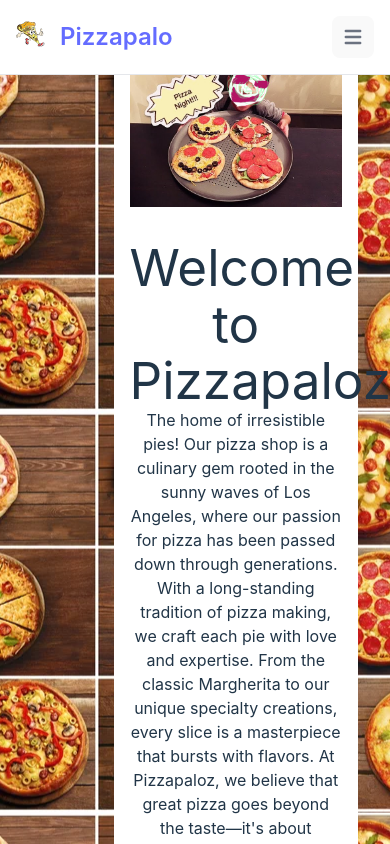
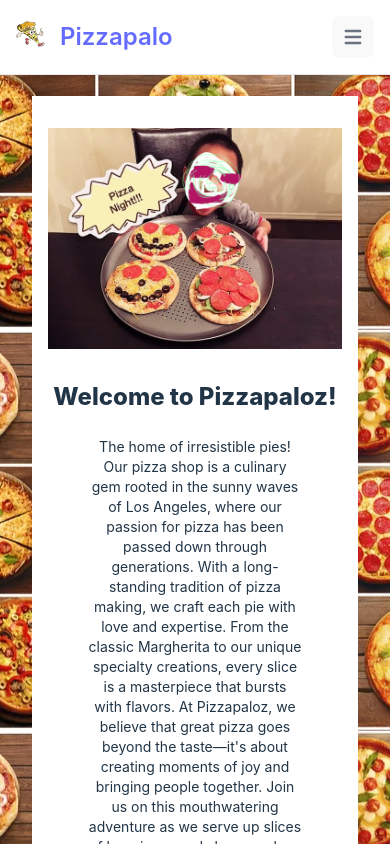
Before and after one commit to RemyXVX/pizzashop, a React (Vite) app: page / in a window 390 px wide. Shown: the top 844 px of the page. Built offline with nearby package versions, Linux system fonts and the light colour scheme.

Commit message:
reorganized links, paths are correct

```diff
--- a/src/components/Background.jsx
+++ b/src/components/Background.jsx
@@ -1,20 +1,30 @@
-import Home from "../pages/Home";
+import { BrowserRouter as Router, Routes, Route } from 'react-router-dom';
+
 import Navigation from "./Navigation";
-import { BrowserRouter as Router } from 'react-router-dom';
+import Home from "../pages/Home/Home";
+import Menu from "../pages/Menu/Menu";
+import Order from "../pages/Order/Order";
+import About from "../pages/About/About";
+import Contact from "../pages/Contact/Contact";
 
 const Background = () => {
   return (
     <Router>
-      <div className="grid grid-cols-4">
-        <div className="col-span-1">
+      <div className="grid pr-1">
+        <div className="col-span-1 m-8">
           <Navigation />
         </div>
-        <div className="col-span-3">
-          <Home />
-        </div>
       </div>
+      <Routes>
+        <Route exact path="/" element={<Home />} />
+        <Route path="/Menu" element={<Menu />} />
+        <Route path="/Order" element={<Order />} />
+        <Route path="/About" element={<About />} />
+        <Route path="/Contact" element={<Contact />} />
+      </Routes>
     </Router>
-  );
-};
+    );
+  };
+
 
 export default Background;
--- a/src/main.jsx
+++ b/src/main.jsx
@@ -3,7 +3,6 @@ import ReactDOM from 'react-dom/client'
 
 import './assets/styles/index.css'
 import Background from './components/Background'
-// import Navigation from './components/Navigation'
 
 ReactDOM.createRoot(document.getElementById('root')).render(
   <React.StrictMode>
--- a/src/pages/Home.jsx
+++ /dev/null
@@ -1,25 +0,0 @@
-import "./../assets/styles/styles.css"
-import pizzachild from "./../assets/images/pizzachild.jpg"
-
-const Home = () => {
-
-
-  return (
-    <>
-    <div className="border-gray-400 bg-white p-4 flex justify-center items-center">
-      <img src={pizzachild} alt="a wacky child holding a plate with four small pizza and also saying PIZZA NIGHT!" className="rounded-15px" />
-    </div>
-    <div className="border-gray-400 bg-white p-4 items-center">
-      <h1>Welcome to Pizzapaloz!</h1>
-      <h3>
-        The home of irresistible pies! Our pizza shop is a culinary gem rooted in the sunny waves of Los Angeles, where our passion for pizza has been passed down through generations.
-        With a long-standing tradition of pizza making, we craft each pie with love and expertise. From the classic Margherita to our unique specialty creations, every slice is a masterpiece that bursts with flavors.
-        At Pizzapaloz, we believe that great pizza goes beyond the taste—it's about creating moments of joy and bringing people together. Join us on this mouthwatering adventure as we serve up slices of happiness and share our love for pizza with you.
-        Indulge in the magic of Pizzapaloz and experience the tradition of pizza making in every bite. Welcome to the world of pies, where deliciousness knows no bounds!
-      </h3>
-    </div>
-    </>
-  )
-}
-
-export default Home;
--- /dev/null
+++ b/src/pages/Home/Home.jsx
@@ -0,0 +1,28 @@
+import "./../../assets/styles/styles.css"
+import pizzachild from "./../../assets/images/pizzachild.jpg"
+
+const Home = () => {
+
+
+  return (
+    <>
+      <div className="bg-white w-1216 h-840">
+        <div className="border-gray-400 bg-white p-4 pt-8 grid place-items-center">
+          <img src={pizzachild} alt="a wacky child holding a plate with four small pizza and also saying PIZZA NIGHT!" className="rounded-15px" />
+        </div>
+        <div className="border-gray-400 bg-white p-4 items-center">
+          <h1 className="text-2xl md:text-3xl lg:text-6xl font-extrabold">Welcome to Pizzapaloz!</h1>
+          <br />
+          <h3 className="text-sm md:text-base lg:text-xl mb-4 px-10">
+            The home of irresistible pies! Our pizza shop is a culinary gem rooted in the sunny waves of Los Angeles, where our passion for pizza has been passed down through generations.
+            With a long-standing tradition of pizza making, we craft each pie with love and expertise. From the classic Margherita to our unique specialty creations, every slice is a masterpiece that bursts with flavors.
+            At Pizzapaloz, we believe that great pizza goes beyond the taste—it's about creating moments of joy and bringing people together. Join us on this mouthwatering adventure as we serve up slices of happiness and share our love for pizza with you.
+            Indulge in the magic of Pizzapaloz and experience the tradition of pizza making in every bite. Welcome to the world of pies, where deliciousness knows no bounds!
+          </h3>
+        </div>
+      </div>
+    </>
+  )
+}
+
+export default Home;
--- /dev/null
+++ b/src/pages/Order/Order.jsx
@@ -0,0 +1,8 @@
+const Order = () => {
+
+  return (
+    <h1>Ordering system coming soon..</h1>
+  )
+}
+
+export default Order;
```
Also changed, not shown: src/pages/About/About.jsx (renamed from src/pages/About.jsx), src/pages/Contact/Contact.jsx (renamed from src/pages/Contact.jsx), src/pages/Order.jsx (deleted), 1 other file (tests, documents, lock files or other folders).
